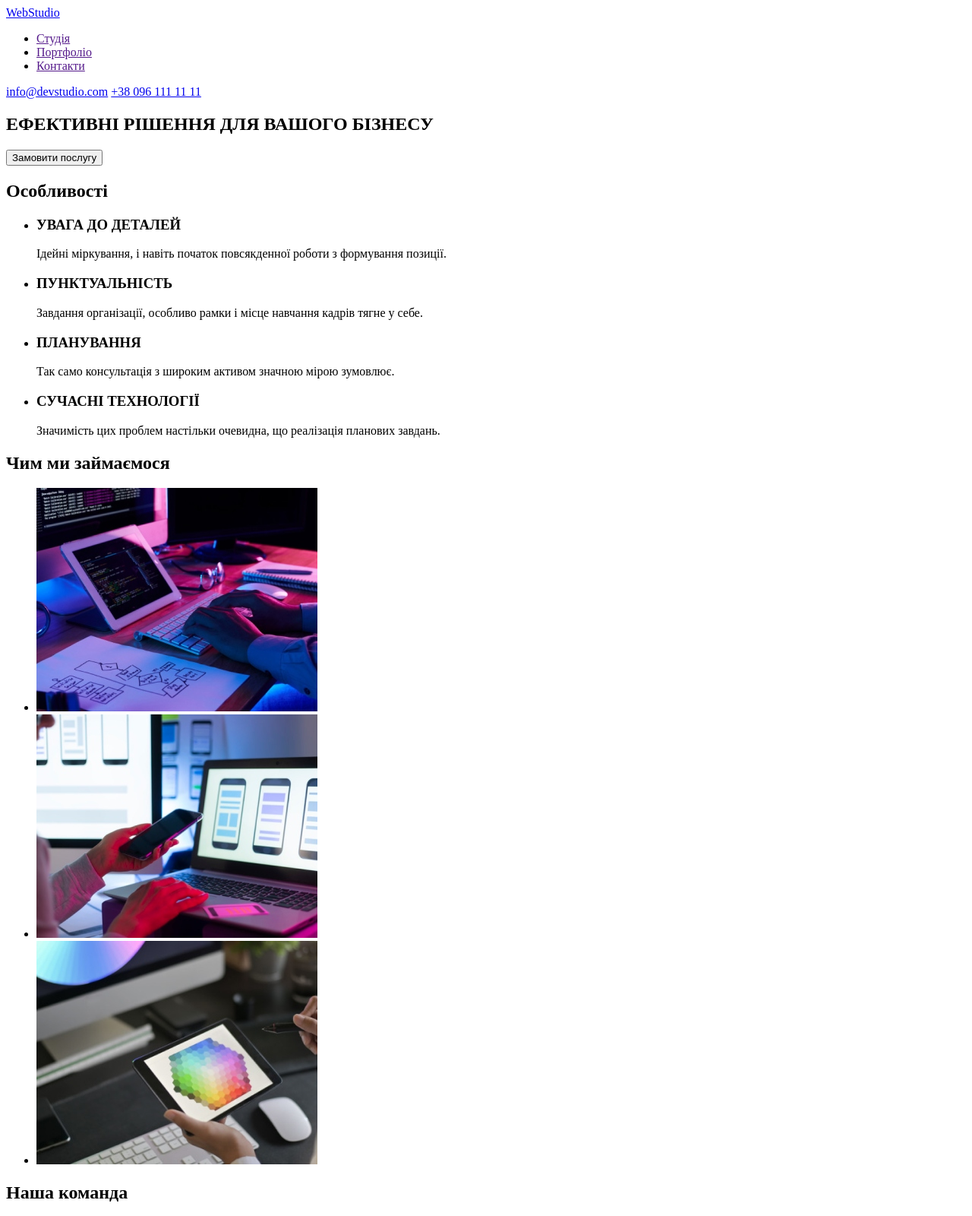
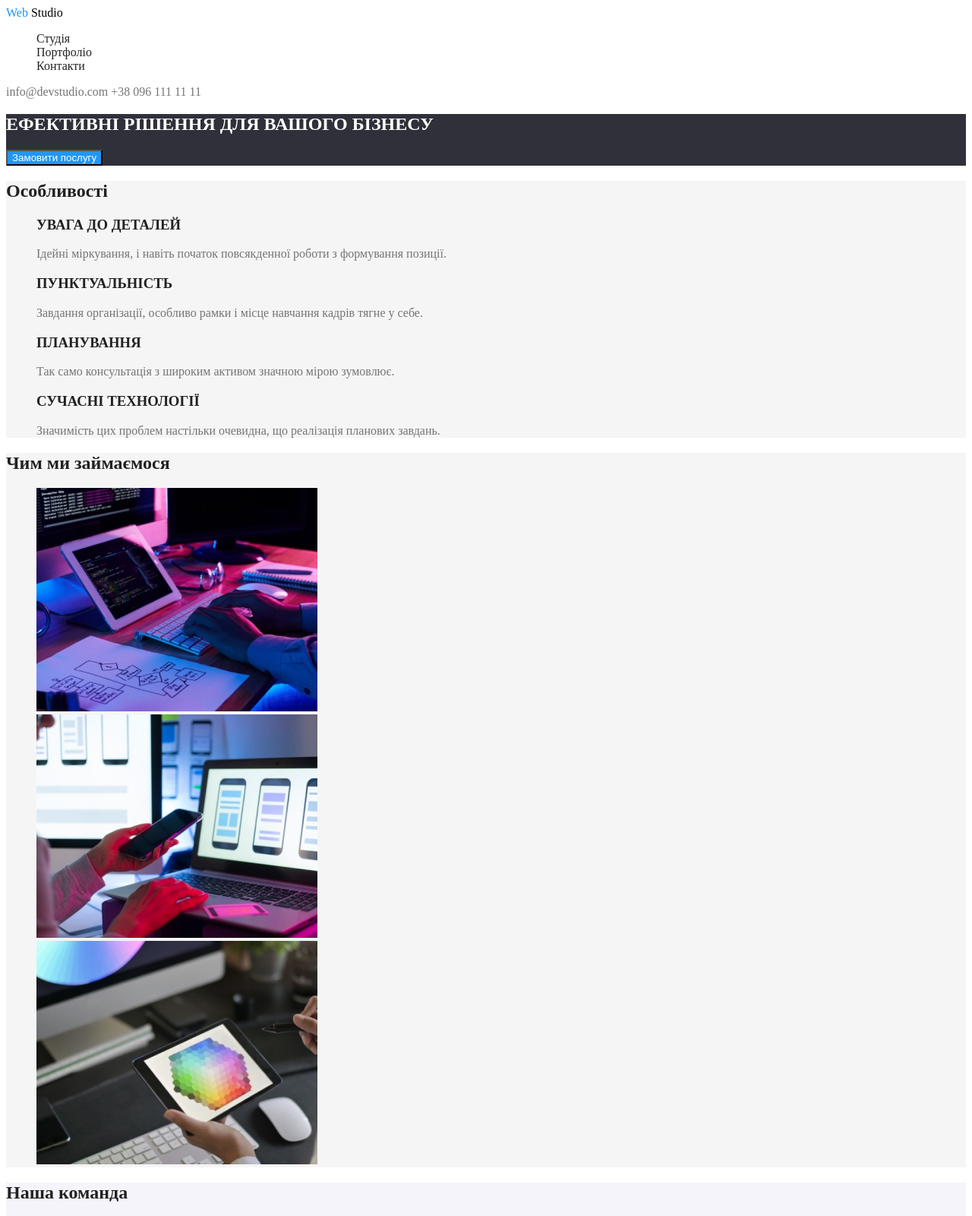
Before and after one commit to BogdanYeshchenko/goit-markup-hw-02, a plain HTML site: page index.html in a window 1280 px wide. Shown: the top 1600 px of the page at 76% size. Drawn offline with Linux system fonts and the light colour scheme.

Commit message:
add scc with color

```diff
--- a/index.html
+++ b/index.html
@@ -11,43 +11,43 @@
 <body>
 
     <header>
-        <a href="./index.html">WebStudio</a>
+        <a href="./index.html" class="logo"> <span class="start-logo">Web</span> <span class="end-logo">Studio</span> </a>
         <nav>
-            <ul>
-                <li><a href="">Студія</a></li>
-                <li><a href="">Портфоліо</a></li>
-                <li><a href="">Контакти</a></li>
+            <ul class="nav">
+                <li><a href="" class="nav-link">Студія</a></li>
+                <li><a href="" class="nav-link">Портфоліо</a></li>
+                <li><a href="" class="nav-link">Контакти</a></li>
             </ul>
         </nav>
-        <a href="mailto:info@devstudio.com">info@devstudio.com</a>
-        <a href="tel:+380961111111">+38 096 111 11 11</a>
+        <a href="mailto:info@devstudio.com" class="head-mail">info@devstudio.com</a>
+        <a href="tel:+380961111111" class="head-tel">+38 096 111 11 11</a>
     </header>
 
     <main>
-        <section>
+        <section class="hero">
             <h1>ЕФЕКТИВНІ РІШЕННЯ ДЛЯ ВАШОГО БІЗНЕСУ</h1>
-            <button  type="button">Замовити послугу</button>
+            <button  type="button" class="button">Замовити послугу</button>
         </section>
 
-        <section>
-            <h2>Особливості</h2>
+        <section class="features">
+            <h2 class="features-titel">Особливості</h2>
             <ul>
-                <li> <h3>УВАГА ДО ДЕТАЛЕЙ</h3>
-                    <p>Ідейні міркування, і навіть початок повсякденної роботи з формування позиції.</p>
+                <li> <h3 class="features-titel">УВАГА ДО ДЕТАЛЕЙ</h3>
+                    <p class="features-text">Ідейні міркування, і навіть початок повсякденної роботи з формування позиції.</p>
                 </li>
-                <li> <h3>ПУНКТУАЛЬНІСТЬ</h3>
-                    <p>Завдання організації, особливо рамки і місце навчання кадрів тягне у себе.</p>
+                <li> <h3 class="features-titel">ПУНКТУАЛЬНІСТЬ</h3>
+                    <p class="features-text">Завдання організації, особливо рамки і місце навчання кадрів тягне у себе.</p>
                 </li>
-                <li> <h3>ПЛАНУВАННЯ</h3>
-                    <p>Так само консультація з широким активом значною мірою зумовлює.</p>
+                <li> <h3 class="features-titel">ПЛАНУВАННЯ</h3>
+                    <p class="features-text">Так само консультація з широким активом значною мірою зумовлює.</p>
                 </li>
-                <li> <h3>СУЧАСНІ ТЕХНОЛОГІЇ</h3>
-                    <p>Значимість цих проблем настільки очевидна, що реалізація планових завдань.</p>
+                <li> <h3 class="features-titel">СУЧАСНІ ТЕХНОЛОГІЇ</h3>
+                    <p class="features-text">Значимість цих проблем настільки очевидна, що реалізація планових завдань.</p>
                 </li>
             </ul>
         </section>
 
-        <section>
+        <section class="about">
             <h2>Чим ми займаємося</h2>
             <ul>
                 <li><img src="./images/imag1.jpg" alt="людина за комп'ютером" width="370"></li>
@@ -56,36 +56,36 @@
             </ul>
         </section>
 
-        <section>
-            <h2>Наша команда</h2>
+        <section class="team">
+            <h2 class="team-titel">Наша команда</h2>
             <ul>
                 <li><img src="./images/team1.jpg" alt="фото чоловіка" width="270">
-                    <h3>Ігор Дем'яненко</h3>
-                    <p>Product Designer</p>
+                    <h3 class="team-titel">Ігор Дем'яненко</h3>
+                    <p class="team-text">Product Designer</p>
                 </li>
                 <li><img src="./images/team2.jpg" alt="фото жінки" width="270">
-                    <h3>Ольга Рєпіна</h3>
-                    <p>Frontend Developer</p>
+                    <h3 class="team-titel">Ольга Рєпіна</h3>
+                    <p class="team-text">Frontend Developer</p>
                 </li>
                 <li><img src="./images/team3.jpg" alt="фото чоловіка" width="270">
-                    <h3>Микола Тарасов</h3>
-                    <p>Marketing</p>
+                    <h3 class="team-titel">Микола Тарасов</h3>
+                    <p class="team-text">Marketing</p>
                 </li>
                 <li><img src="./images/team4.jpg" alt="фото чоловіка" width="270">
-                    <h3>Михайло Єрмаков</h3>
-                    <p>UI Designer</p>
+                    <h3 class="team-titel">Михайло Єрмаков</h3>
+                    <p class="team-text">UI Designer</p>
                 </li>
             </ul>
         </section>
     </main>
 
     <footer>
-        <a href="./index.html">WebStudio</a>
+        <a href="./index.html" class="logo"> <span class="start-logo">Web</span> <span class="end-logo">Studio</span> </a>
         <address>
            <ul>
-            <li><a href="https://goo.gl/maps/z1GG3p2JQRWCrKiTA" target="_blank"  rel="noopener noreferrer" >м. Київ, пр-т Лесі Українки, 26</a></li>
-            <li><a href="mailto:info@devstudio.com">info@devstudio.com</a></li>
-            <li><a href="tel:+380961111111">+38 096 111 11 11</a></li>
+            <li><a class="footer-address" href="https://goo.gl/maps/z1GG3p2JQRWCrKiTA" target="_blank"  rel="noopener noreferrer" >м. Київ, пр-т Лесі Українки, 26</a></li>
+            <li><a class="footer-mail-tel" href="mailto:info@devstudio.com">info@devstudio.com</a></li>
+            <li><a class="footer-mail-tel" href="tel:+380961111111">+38 096 111 11 11</a></li>
            </ul>
         </address>
     </footer>
--- a/scc/commond.css
+++ b/scc/commond.css
@@ -23,3 +23,69 @@ addres text color rgba(255, 255, 255, 0.6)
     --team-beckground-color: #F5F4FA;
     --addres-text-color: rgba(255, 255, 255, 0.6);
 }
+
+/* header */
+
+header{
+    background-color: var(--header-beckground-color);
+}
+
+.logo{
+    text-decoration: none;
+}
+
+.start-logo{
+    color:var(--logo-start-color)
+}
+header .end-logo{
+    color:var(--logo-end-color)
+}
+
+.nav{
+    list-style-type: none;
+}
+
+.nav-link{
+    text-decoration: none;
+    color: var(--titel-text-color);
+}
+
+.nav-link:hover, .nav-link:focus{
+    color:var(--accent-color)
+}
+
+.head-mail, .head-tel{
+    color: var(--text-color);
+    text-decoration: none;
+}
+
+.head-mail:hover, .head-mail:focus,
+.head-tel:hover, .head-tel:focus{
+    color: var(--accent-color);
+}
+
+/* footer */
+
+footer{
+    background-color: var(--hero-footer-beckground-color);
+}
+
+footer .end-logo{
+    color:var(--header-beckground-color)
+}
+
+footer ul{
+    list-style-type: none;
+}
+
+footer a{
+    text-decoration: none;
+}
+
+.footer-address{
+    color: var(--hero-footer-text-color);
+}
+
+.footer-mail-tel{
+    color: var(--addres-text-color);
+}
--- a/scc/main.css
+++ b/scc/main.css
@@ -0,0 +1,64 @@
+/* hero */
+
+.hero{
+    background-color: var(--hero-footer-beckground-color);
+}
+
+.hero h1{
+    color: var(--hero-footer-text-color);
+}
+
+.hero button{
+    background-color: var(--accent-color);
+    color: var(--hero-footer-text-color);
+}
+
+/* features */
+
+.features{
+    background-color: var(--features-beckgraund-color);
+}
+
+.features > ul{
+    list-style-type: none;
+}
+
+.features-titel{
+    color: var(--titel-text-color);
+}
+
+.features-text{
+    color: var(--text-color);
+}
+
+/* about */
+
+.about{
+    background: var(--features-beckgraund-color);
+}
+
+.about > ul{
+    list-style-type: none;
+}
+
+.about h2{
+    color: var(--titel-text-color);
+}
+
+/* team */
+
+.team{
+    background-color: var(--team-beckground-color);
+}
+
+.team > ul{
+    list-style-type: none;
+}
+
+.team-titel{
+    color: var(--titel-text-color);
+}
+
+.team-text{
+    color: var(--text-color);
+}
```
Lines whose indentation alone changed are shown as unchanged.
